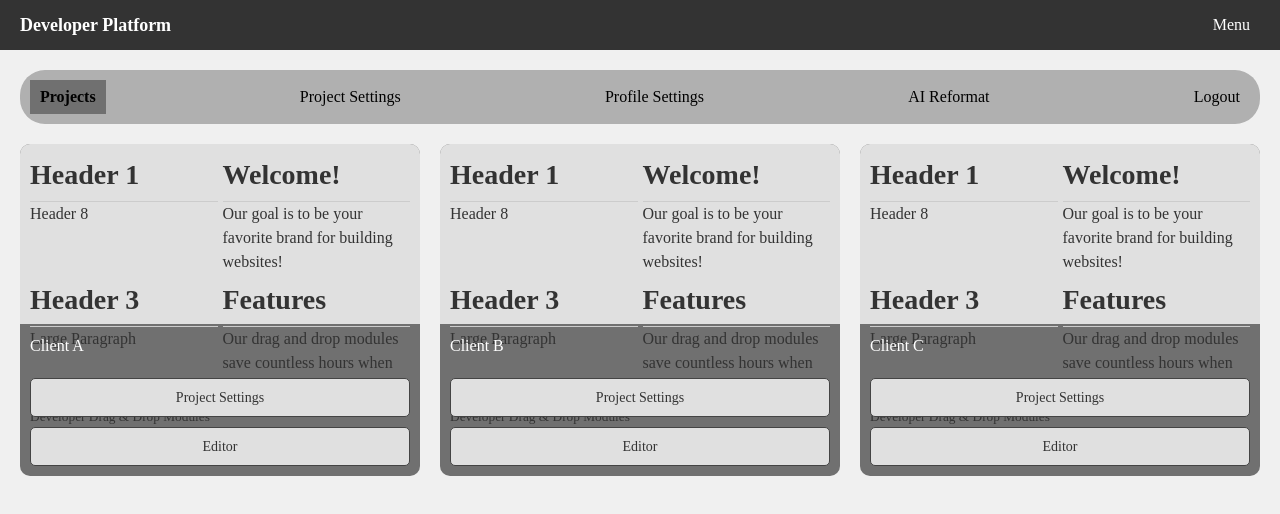
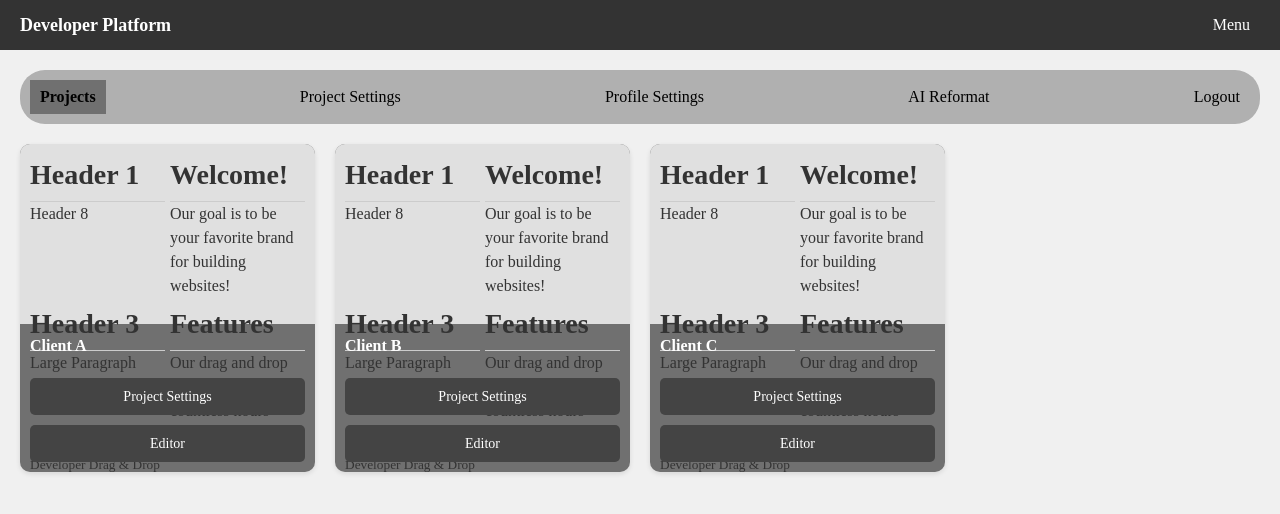
Before and after one commit to snorkelingcode/moddedlobby, a React (Vite) app: page /dashboard in a window 1280 px wide. Shown: the top 514 px of the page. Built offline with nearby package versions, Linux system fonts and the light colour scheme.

Commit message:
resolved syntax errors

```diff
--- a/src/components/Header.tsx
+++ b/src/components/Header.tsx
@@ -1,5 +1,6 @@
 import React from 'react';
 import styled from 'styled-components';
+import { HeaderProps } from '../types';
 
 const HeaderContainer = styled.header`
   display: flex;
@@ -26,17 +27,13 @@ const MenuButton = styled.button`
   padding: 5px 10px;
   border-radius: 4px;
   background: none;
+  border: none;
   cursor: pointer;
-  border: none;
 
   &:hover {
     color: var(--accent-color);
   }
 `;
-
-interface HeaderProps {
-  onMenuClick: () => void;
-}
 
 const Header: React.FC<HeaderProps> = ({ onMenuClick }) => {
   return (
--- a/src/pages/AIReformat.tsx
+++ b/src/pages/AIReformat.tsx
@@ -114,6 +114,7 @@ const AddButton = styled.button`
   align-items: center;
   justify-content: center;
   cursor: pointer;
+  border: none;
 
   &:hover {
     background-color: #555;
@@ -130,7 +131,11 @@ const ActionButtons = styled.div`
   }
 `;
 
-const Button = styled.button<{ primary?: boolean }>`
+interface ActionButtonProps {
+  primary?: boolean;
+}
+
+const ActionButton = styled.button<ActionButtonProps>`
   background-color: ${props => props.primary ? '#444' : '#333'};
   color: white;
   padding: 8px 15px;
@@ -187,9 +192,9 @@ const AIReformat: React.FC = () => {
           </PromptSection>
 
           <ActionButtons>
-            <Button>Import Project</Button>
-            <Button primary>Apply to Project</Button>
-            <Button>Export Code</Button>
+            <ActionButton>Import Project</ActionButton>
+            <ActionButton primary>Apply to Project</ActionButton>
+            <ActionButton>Export Code</ActionButton>
           </ActionButtons>
         </AICard>
       </ContentContainer>
--- a/src/pages/Dashboard.tsx
+++ b/src/pages/Dashboard.tsx
@@ -1,15 +1,46 @@
 import React, { useState } from 'react';
 import { Link } from 'react-router-dom';
 import styled from 'styled-components';
-import Header from '../components/Header';
 import Navigation from '../components/Navigation';
-import Button from '../components/Button';
+import Menu from '../components/Menu';
 import { DashboardProps, Project } from '../types';
 
 const PageContainer = styled.div`
   display: flex;
   flex-direction: column;
-  height: 100vh;
+  min-height: 100vh;
+`;
+
+const HeaderBar = styled.div`
+  display: flex;
+  justify-content: space-between;
+  align-items: center;
+  height: var(--header-height);
+  width: 100%;
+  background-color: #333;
+  padding: 0 20px;
+  position: sticky;
+  top: 0;
+  z-index: 100;
+`;
+
+const Logo = styled.div`
+  color: white;
+  font-weight: bold;
+  font-size: 18px;
+`;
+
+const MenuButton = styled.button`
+  color: white;
+  font-size: 16px;
+  padding: 5px 10px;
+  background: none;
+  border: none;
+  cursor: pointer;
+
+  &:hover {
+    color: #aaa;
+  }
 `;
 
 const ContentContainer = styled.div`
@@ -20,7 +51,7 @@ const ContentContainer = styled.div`
 
 const ProjectsGrid = styled.div`
   display: grid;
-  grid-template-columns: repeat(auto-fill, minmax(300px, 1fr));
+  grid-template-columns: repeat(auto-fill, minmax(280px, 1fr));
   gap: 20px;
   margin-top: 20px;
 
@@ -35,6 +66,7 @@ const ProjectCard = styled.div`
   background-color: var(--gray-dark);
   border-radius: 10px;
   overflow: hidden;
+  box-shadow: 0 2px 5px rgba(0,0,0,0.1);
 `;
 
 const ProjectPreview = styled.div`
@@ -61,6 +93,7 @@ const PreviewContent = styled.div`
 const ProjectTitle = styled.div`
   padding: 10px;
   color: white;
+  font-weight: bold;
 `;
 
 const ProjectActions = styled.div`
@@ -70,8 +103,24 @@ const ProjectActions = styled.div`
   padding: 10px;
 `;
 
+const ActionButton = styled(Link)`
+  display: block;
+  background-color: #444;
+  color: white;
+  padding: 8px 15px;
+  font-size: 14px;
+  border-radius: 5px;
+  cursor: pointer;
+  transition: background-color 0.2s;
+  text-align: center;
+
+  &:hover {
+    background-color: #555;
+  }
+`;
+
 const Dashboard: React.FC<DashboardProps> = ({ userType = 'developer' }) => {
-  const [showMenu, setShowMenu] = useState<boolean>(false);
+  const [menuOpen, setMenuOpen] = useState<boolean>(false);
 
   // Sample project data
   const projects: Project[] = [
@@ -82,7 +131,13 @@ const Dashboard: React.FC<DashboardProps> = ({ userType = 'developer' }) => {
 
   return (
     <PageContainer>
-      <Header showMenu={showMenu} setShowMenu={setShowMenu} />
+      <HeaderBar>
+        <Logo>Developer Platform</Logo>
+        <MenuButton onClick={() => setMenuOpen(true)}>Menu</MenuButton>
+      </HeaderBar>
+
+      <Menu isOpen={menuOpen} onClose={() => setMenuOpen(false)} />
+
       <ContentContainer>
         <Navigation activeTab="Projects" />
 
@@ -116,14 +171,10 @@ const Dashboard: React.FC<DashboardProps> = ({ userType = 'developer' }) => {
               <ProjectTitle>{project.name}</ProjectTitle>
 
               <ProjectActions>
-                <Button fullWidth as={Link} to="/project-settings">Project Settings</Button>
-                <Button
-                  fullWidth
-                  as={Link}
-                  to={userType === 'developer' ? '/editor' : '/sandbox'}
-                >
+                <ActionButton to="/project-settings">Project Settings</ActionButton>
+                <ActionButton to={userType === 'developer' ? '/editor' : '/sandbox'}>
                   {userType === 'developer' ? 'Editor' : 'Sandbox'}
-                </Button>
+                </ActionButton>
               </ProjectActions>
             </ProjectCard>
           ))}
--- a/src/pages/ProjectSettings.tsx
+++ b/src/pages/ProjectSettings.tsx
@@ -1,14 +1,45 @@
 import React, { useState } from 'react';
 import styled from 'styled-components';
-import Header from '../components/Header';
 import Navigation from '../components/Navigation';
-import Button from '../components/Button';
+import Menu from '../components/Menu';
 import { Project } from '../types';
 
 const PageContainer = styled.div`
   display: flex;
   flex-direction: column;
-  height: 100vh;
+  min-height: 100vh;
+`;
+
+const HeaderBar = styled.div`
+  display: flex;
+  justify-content: space-between;
+  align-items: center;
+  height: var(--header-height);
+  width: 100%;
+  background-color: #333;
+  padding: 0 20px;
+  position: sticky;
+  top: 0;
+  z-index: 100;
+`;
+
+const Logo = styled.div`
+  color: white;
+  font-weight: bold;
+  font-size: 18px;
+`;
+
+const MenuButton = styled.button`
+  color: white;
+  font-size: 16px;
+  padding: 5px 10px;
+  background: none;
+  border: none;
+  cursor: pointer;
+
+  &:hover {
+    color: #aaa;
+  }
 `;
 
 const ContentContainer = styled.div`
@@ -97,8 +128,22 @@ const StatusDot = styled.div<StatusDotProps>`
   background-color: ${props => props.active ? '#4CAF50' : '#F44336'};
 `;
 
+const StyledButton = styled.button`
+  background-color: #444;
+  color: white;
+  border: none;
+  border-radius: 5px;
+  padding: 5px 10px;
+  cursor: pointer;
+  font-size: 14px;
+
+  &:hover {
+    background-color: #555;
+  }
+`;
+
 const ProjectSettings: React.FC = () => {
-  const [showMenu, setShowMenu] = useState<boolean>(false);
+  const [menuOpen, setMenuOpen] = useState<boolean>(false);
 
   // Sample project data
   const project: Project = {
@@ -107,7 +152,7 @@ const ProjectSettings: React.FC = () => {
     primaryColor: '000000',
     secondaryColor: 'FFFFFF',
     tertiaryColor: '737373',
-    accentColor: 'FF7700',
+    accentColor: '444444',
     font: 'Times New Roman',
     domain: 'www.example.com',
     status: 'Delivered',
@@ -116,7 +161,13 @@ const ProjectSettings: React.FC = () => {
 
   return (
     <PageContainer>
-      <Header showMenu={showMenu} setShowMenu={setShowMenu} />
+      <HeaderBar>
+        <Logo>Developer Platform</Logo>
+        <MenuButton onClick={() => setMenuOpen(true)}>Menu</MenuButton>
+      </HeaderBar>
+
+      <Menu isOpen={menuOpen} onClose={() => setMenuOpen(false)} />
+
       <ContentContainer>
         <Navigation activeTab="Project Settings" />
 
@@ -126,7 +177,7 @@ const ProjectSettings: React.FC = () => {
               <FormGroup>
                 <Label>Project Name:</Label>
                 <Input type="text" value={project.name} />
-                <Button icon="✏️" style={{ marginTop: '5px' }} />
+                <StyledButton style={{ marginTop: '5px' }}>Edit</StyledButton>
               </FormGroup>
 
               <FormGroup>
@@ -166,13 +217,13 @@ const ProjectSettings: React.FC = () => {
               <FormGroup>
                 <Label>Font:</Label>
                 <Input type="text" value={project.font} />
-                <Button icon="✏️" style={{ marginTop: '5px' }} />
+                <StyledButton style={{ marginTop: '5px' }}>Edit</StyledButton>
               </FormGroup>
 
               <FormGroup>
                 <Label>Domain Name:</Label>
                 <Input type="text" value={project.domain} />
-                <Button icon="✏️" style={{ marginTop: '5px' }} />
+                <StyledButton style={{ marginTop: '5px' }}>Edit</StyledButton>
               </FormGroup>
 
               <FormGroup>
@@ -186,7 +237,7 @@ const ProjectSettings: React.FC = () => {
               <FormGroup>
                 <Label>Transfer To:</Label>
                 <Input type="email" value={project.transferEmail} />
-                <Button icon="✏️" style={{ marginTop: '5px' }} />
+                <StyledButton style={{ marginTop: '5px' }}>Edit</StyledButton>
               </FormGroup>
             </SettingsColumn>
           </SettingsGrid>
```
